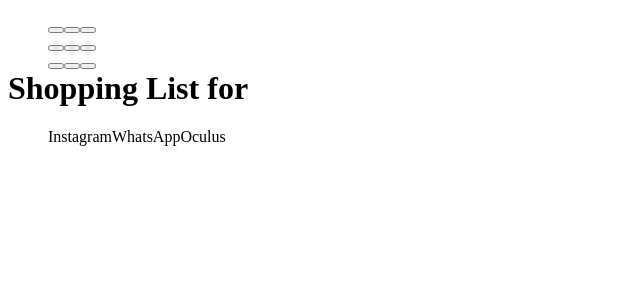
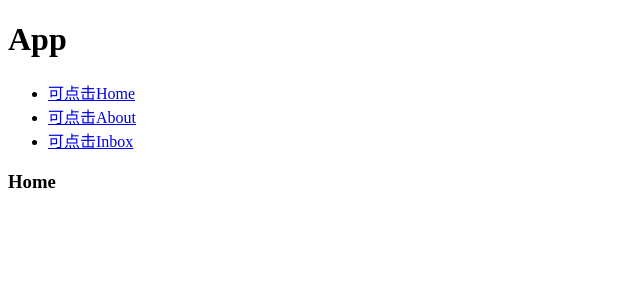
Before and after one commit to suyingda/React-webpack, a React app: page / in a window 1280 px wide. Shown: the top 300 px of the page, without its empty margins (0-640 px from the left). Built offline with nearby package versions, Linux system fonts and the light colour scheme; the HTML template or start-up script is replaced by a standard one.

Commit message:
增加路由发现新网址-router

```diff
--- a/app/Time/Index.js
+++ b/app/Time/Index.js
@@ -3,7 +3,7 @@
 import React, { Component } from "react"
 import Board from './Board.js'
 
-import './less.less'
+
 class ShoppingList extends Component {
     render() {
         return (
--- a/app/main.js
+++ b/app/main.js
@@ -1,14 +1,58 @@
-import React from "react";
-import { render } from "react-dom";
-import App from "./Time/Index.js";
+import React, { Component } from 'react';
+import ReactDOM from 'react-dom';
+// import { Router, Route, Link, Switch } from ‘react-router‘;
+import { HashRouter, Route, Link, Switch } from 'react-router-dom';
 
+class App extends Component {
+    render() {
+        return (
+            <div>
+                <h1>App</h1>
+                <ul>
+                    <li><Link to="/">可点击Home</Link></li>
+                    <li><Link to="/about">可点击About</Link></li>
+                    <li><Link to="/inbox">可点击Inbox</Link></li>
+                </ul>
+                {this.props.children}
+            </div>
+        );
+    }
+}
 
+const About = () => (
+    <div>
+        <h3>About</h3>
+    </div>
+)
 
+const Home = ({match}) => (
+    <div>
+        <h3>Home</h3>
+    </div>
+)
 
+const Message = ({ match }) => (
+    <div>
+        <h3>new messages</h3>
+        <h3>{match.params.id}</h3>
+    </div>
+)
 
-render(
+const Inbox = ({ match }) => (
     <div>
-      <App></App>
-    </div>,
+        <h2>Topics</h2>
+        <Route path={`${match.url}/messages/:id`} component={Message} />
+
+    </div>
+)
+
+ReactDOM.render(
+    (<HashRouter>
+        <App>
+            <Route exact path="/" component={Home} />
+            <Route path="/about" component={About} />
+            <Route path="/inbox" component={Inbox} />
+        </App>
+    </HashRouter>),
     document.getElementById('app-container')
-)
+);
--- a/package.json
+++ b/package.json
@@ -21,6 +21,7 @@
     "react-dom": "^15.6.1",
     "react-redux": "^5.0.6",
     "react-router": "^4.2.0",
+    "react-router-dom": "^4.2.2",
     "redux": "^3.7.2",
     "style-loader": "^0.18.2",
     "webpack": "^3.6.0"
```
Also changed, not shown: app/from/Index.js (added, +31 -0 lines), app/main-表单.js (added, +14 -0 lines), app/main官网事件.1.js (added, +14 -0 lines), app/router3/Index.js (added, +20 -0 lines).
